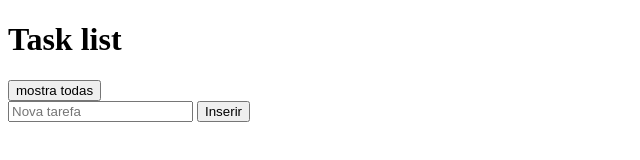
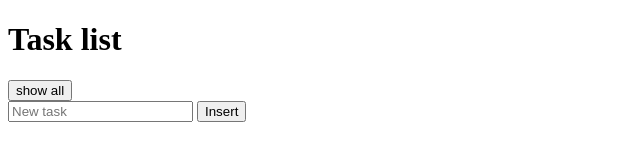
Before and after one commit to prajog/progweb2, a plain HTML site: page Tasks.html in a window 1280 px wide. Shown: the full height of the page, 0-640 px from the left. Drawn offline with Linux system fonts and the light colour scheme.

Commit message:
Create Tasks.html

```diff
--- a/Tasks.html
+++ b/Tasks.html
@@ -13,10 +13,10 @@
 <body onload="withDB(carregaTarefas)">
     <h1>Task list</h1>
 
-    <button id="mostraEscondeConcluidos">mostra todas</button>
+    <button id="mostraEscondeConcluidos">show all</button>
     <form action="">
-        <input type="text" id="barraDigitar" name="novatarefa" placeholder="Nova tarefa">
-        <input type="submit" value="Inserir">
+        <input type="text" id="barraDigitar" name="novatarefa" placeholder="New task">
+        <input type="submit" value="Insert">
     </form>
     <div id="lista"></div>
 
```
